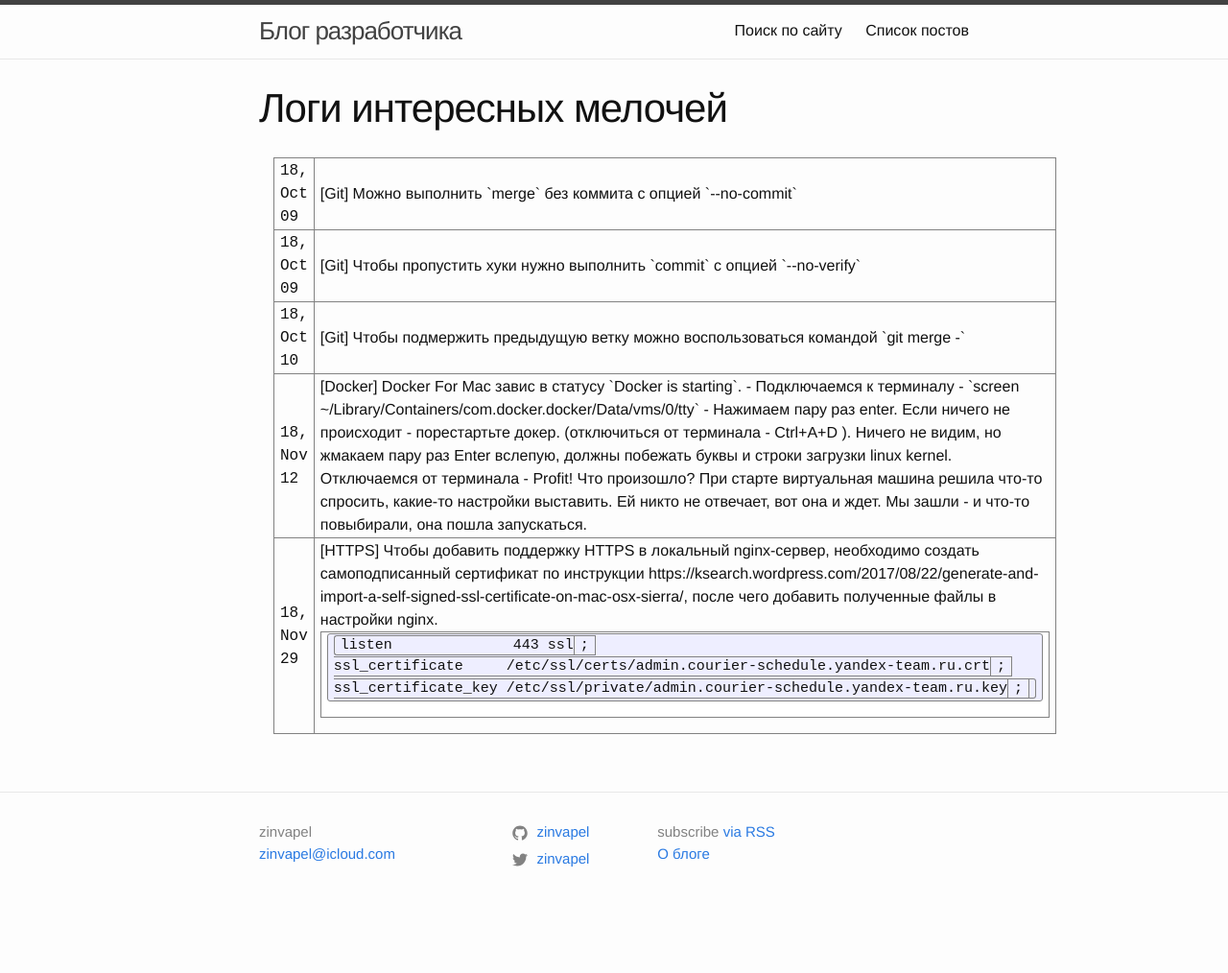
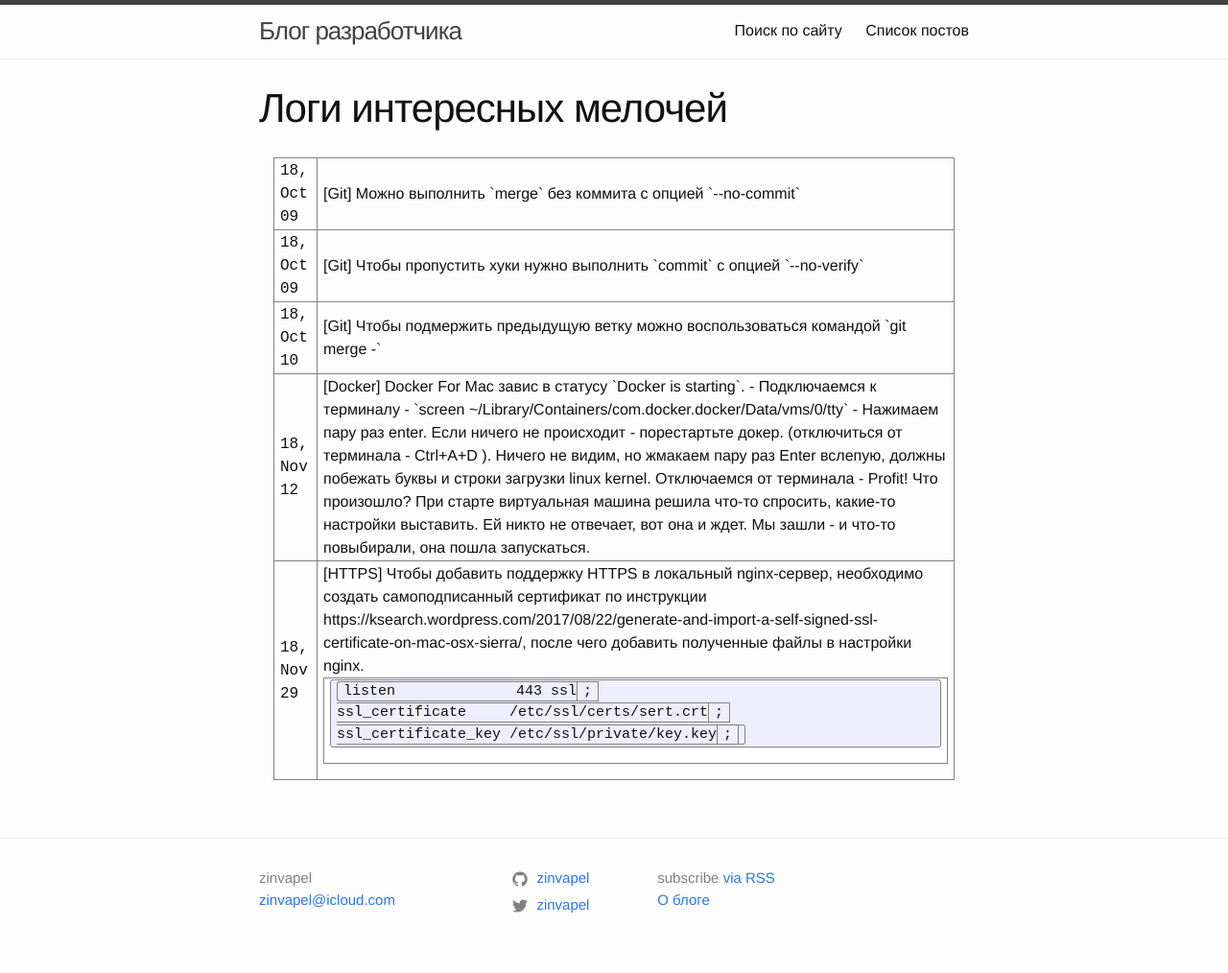
Before and after one commit to zinvapel/zinvapel.github.io, a Jekyll site: the page built from pages/logs.md, in a window 1280 px wide. Shown: the whole page at 96% size. Built offline with Jekyll 4.4.1, drawn with Linux system fonts in a browser that asks for light colours; nearby versions of some CDN libraries; before the commit the page ends 966 px from its top, so only the background shows below that.

Commit message:
Some fix

```diff
--- a/pages/logs.md
+++ b/pages/logs.md
@@ -38,8 +38,8 @@ noindex: false
       [HTTPS] Чтобы добавить поддержку HTTPS в локальный nginx-сервер, необходимо создать самоподписанный сертификат по инструкции https://ksearch.wordpress.com/2017/08/22/generate-and-import-a-self-signed-ssl-certificate-on-mac-osx-sierra/, после чего добавить полученные файлы в настройки nginx.
       {%- highlight bash -%}
 listen              443 ssl;
-ssl_certificate     /etc/ssl/certs/admin.courier-schedule.yandex-team.ru.crt;
-ssl_certificate_key /etc/ssl/private/admin.courier-schedule.yandex-team.ru.key;
+ssl_certificate     /etc/ssl/certs/sert.crt;
+ssl_certificate_key /etc/ssl/private/key.key;
       {%- endhighlight -%}
     </td>
   </tr>
```
